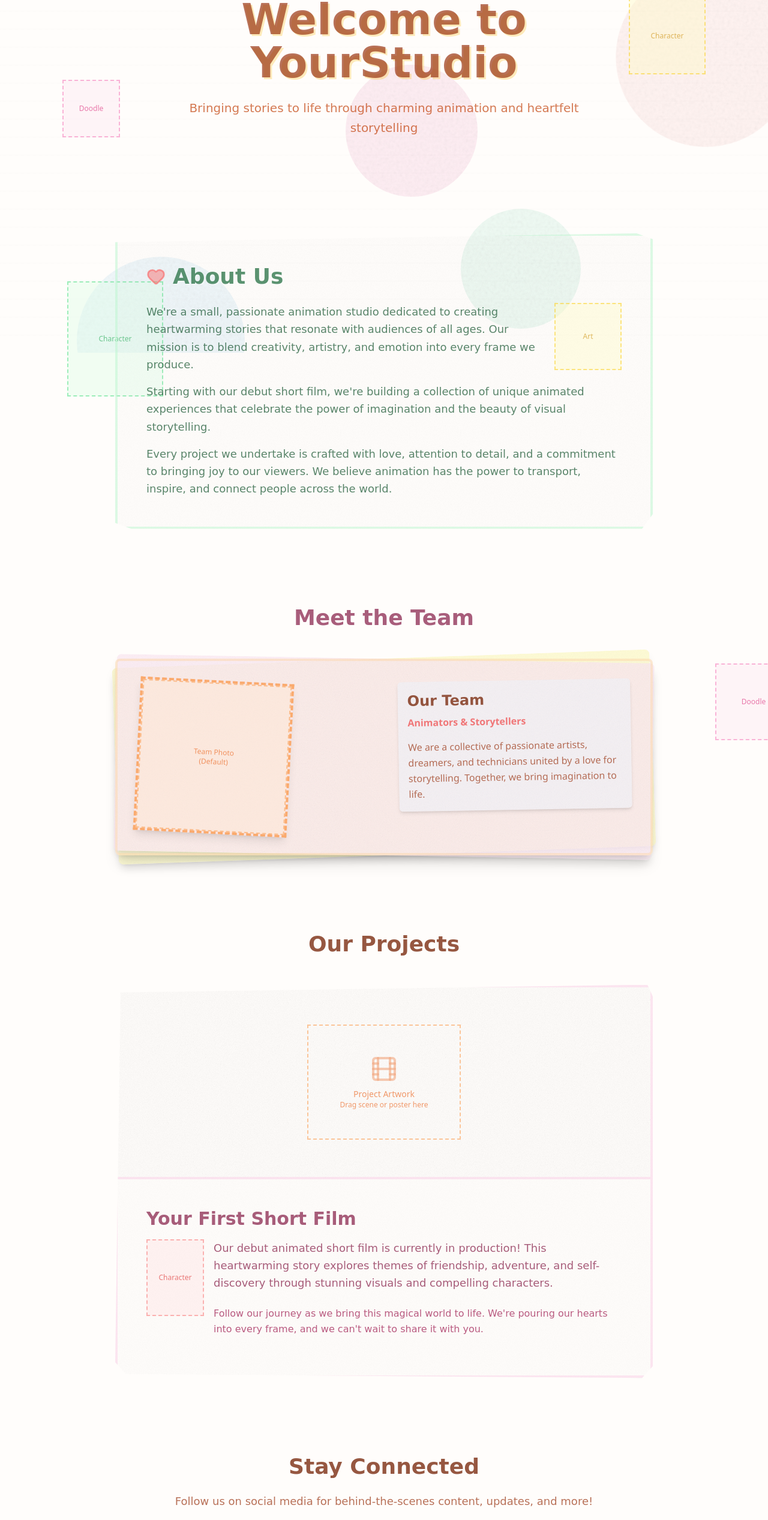
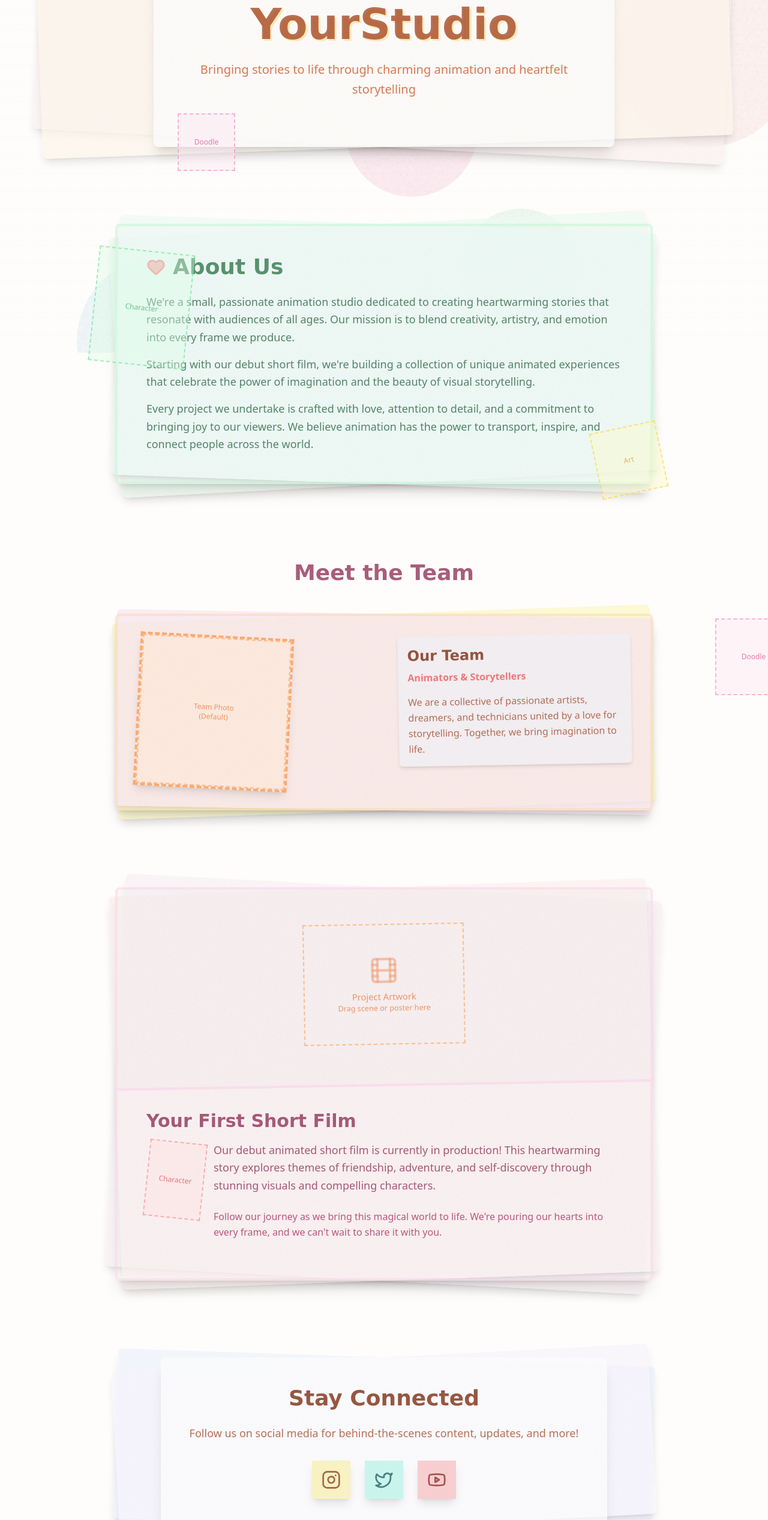
Before and after one commit to lemoncheeks-animation/lemoncheeksanimation.github.io, a React (Create React App) app: page / in a window 1280 px wide. Shown: the part 212-2746 px from the top of the page at 60% size. Built offline with nearby package versions, Linux system fonts and the light colour scheme.

Commit message:
Scrapbook like sections

```diff
--- a/src/App.js
+++ b/src/App.js
@@ -95,10 +95,16 @@ export default function AnimationStudio() {
       </nav>
 
       {/* Hero Section */}
-      <section id="home" className="pt-44 pb-16 px-4 relative">
-        <div className="max-w-6xl mx-auto text-center relative">
+      <section id="home" className="py-16 px-4 relative">
+        <div className="flex justify-center relative z-10 w-full max-w-6xl mx-auto">
+          {/* Layer 1 (background paper, slightly rotated) */}
+          <div className="absolute inset-0 bg-red-50/70 rounded-lg transform rotate-3 shadow-lg z-0" style={textureStyle}></div>
+          {/* Layer 2 (another background paper, slightly rotated differently) */}
+          <div className="absolute inset-0 bg-orange-50/70 rounded-lg transform -rotate-2 shadow-lg z-0" style={textureStyle}></div>
+
+          <div className="relative max-w-6xl mx-auto text-center p-8 md:p-12 rounded-lg shadow-xl z-10" style={{ backgroundColor: 'rgba(255,255,255,0.7)', ...textureStyle }}>
             {/* Artwork placeholder - flying character */}
-          <div className="absolute top-0 right-10 w-32 h-32 bg-yellow-100/40 border-2 border-dashed border-yellow-400/50 flex items-center justify-center text-xs text-yellow-600/60" title="Drag character artwork here">
+            <div className="absolute -top-10 right-10 w-32 h-32 bg-yellow-100/40 border-2 border-dashed border-yellow-400/50 flex items-center justify-center text-xs text-yellow-600/60 transform rotate-6" title="Drag character artwork here">
               Character
             </div>
 
@@ -109,29 +115,32 @@ export default function AnimationStudio() {
               Welcome to<br/>YourStudio
             </h1>
 
-          <p className="text-xl text-orange-700/70 mb-8 max-w-2xl mx-auto font-medium leading-relaxed" style={{ fontFamily: 'Comic Sans MS, cursive' }}>
+            <p className="text-xl text-orange-700/70 mb-8 max-w-2xl mx-auto font-medium leading-relaxed" style={{ fontFamily: 'system-ui, -apple-system, BlinkMacSystemFont, "Segoe UI", Roboto, "Helvetica Neue", Arial, "Noto Sans", sans-serif, "Apple Color Emoji", "Segoe UI Emoji", "Segoe UI Symbol", "Noto Color Emoji"' }}>
               Bringing stories to life through charming animation and heartfelt storytelling
             </p>
 
             {/* Artwork placeholder - small decorative element */}
-          <div className="absolute bottom-0 left-10 w-24 h-24 bg-pink-100/40 border-2 border-dashed border-pink-400/50 flex items-center justify-center text-xs text-pink-600/60" title="Drag artwork here">
+            <div className="absolute -bottom-10 left-10 w-24 h-24 bg-pink-100/40 border-2 border-dashed border-pink-400/50 flex items-center justify-center text-xs text-pink-600/60 transform -rotate-8" title="Drag artwork here">
               Doodle
+            </div>
           </div>
         </div>
       </section>
 
       {/* About Section */}
       <section id="about" className="py-16 px-4 relative">
-        <div className="max-w-4xl mx-auto relative">
+        <div className="flex justify-center relative z-10 w-full max-w-4xl mx-auto">
+          {/* Layer 1 (background paper, slightly rotated) */}
+          <div className="absolute inset-0 bg-green-50/70 rounded-lg transform -rotate-3 shadow-lg z-0" style={textureStyle}></div>
+          {/* Layer 2 (another background paper, slightly rotated differently) */}
+          <div className="absolute inset-0 bg-teal-50/70 rounded-lg transform rotate-2 shadow-lg z-0" style={textureStyle}></div>
+
+          <div className="relative bg-gradient-to-br from-green-50/60 to-teal-50/60 shadow-xl p-8 md:p-12 border-4 border-green-200/50 rounded-lg z-10" style={textureStyle}>
             {/* Artwork placeholder - left side character */}
-          <div className="absolute -left-20 top-20 w-40 h-48 bg-green-100/40 border-2 border-dashed border-green-400/50 flex items-center justify-center text-xs text-green-600/60 hidden lg:flex" title="Drag character artwork here">
+            <div className="absolute -left-10 top-10 w-40 h-48 bg-green-100/40 border-2 border-dashed border-green-400/50 flex items-center justify-center text-xs text-green-600/60 hidden lg:flex transform rotate-6" title="Drag character artwork here">
               Character
             </div>
 
-          <div className="bg-gradient-to-br from-green-50/60 to-teal-50/60 shadow-xl p-8 md:p-12 border-4 border-green-200/50" style={{
-            clipPath: 'polygon(0 3%, 97% 0%, 100% 2%, 100% 95%, 98% 100%, 3% 100%, 0 98%)',
-            ...textureStyle
-          }}>
             <div className="flex items-center gap-3 mb-6">
               <Heart className="w-8 h-8 text-red-400/70 fill-red-400/50" />
               <h2 className="text-4xl font-bold text-green-800/70" style={{
@@ -141,11 +150,11 @@ export default function AnimationStudio() {
             </div>
 
             {/* Small artwork placeholder inside */}
-            <div className="float-right ml-4 mb-4 w-28 h-28 bg-yellow-100/40 border-2 border-dashed border-yellow-400/50 flex items-center justify-center text-xs text-yellow-600/60" title="Drag artwork here">
+            <div className="absolute -right-5 -bottom-5 w-28 h-28 bg-yellow-100/40 border-2 border-dashed border-yellow-400/50 flex items-center justify-center text-xs text-yellow-600/60 transform -rotate-12" title="Drag artwork here">
               Art
             </div>
 
-            <div className="space-y-4 text-lg text-green-900/70 leading-relaxed" style={{ fontFamily: 'Comic Sans MS, cursive' }}>
+            <div className="space-y-4 text-lg text-green-900/70 leading-relaxed" style={{ fontFamily: 'system-ui, -apple-system, BlinkMacSystemFont, "Segoe UI", Roboto, "Helvetica Neue", Arial, "Noto Sans", sans-serif, "Apple Color Emoji", "Segoe UI Emoji", "Segoe UI Symbol", "Noto Color Emoji"' }}>
               <p>
                 We're a small, passionate animation studio dedicated to creating heartwarming stories
                 that resonate with audiences of all ages. Our mission is to blend creativity, artistry,
@@ -218,21 +227,16 @@ export default function AnimationStudio() {
 
       {/* Projects Section */}
       <section id="projects" className="py-16 px-4 relative">
-        <div className="max-w-4xl mx-auto">
-          <div className="text-center mb-12">
-            <h2 className="text-4xl font-bold text-orange-900/80 inline-block" style={{
-              fontFamily: 'Comic Sans MS, cursive',
-              textShadow: '2px 2px 0px rgba(255,255,255,0.4)'
-            }}>Our Projects</h2>
-          </div>
+        <div className="flex justify-center relative z-10 w-full max-w-4xl mx-auto">
+          {/* Layer 1 (background paper, slightly rotated) */}
+          <div className="absolute inset-0 bg-pink-50/70 rounded-lg transform rotate-3 shadow-lg z-0" style={textureStyle}></div>
+          {/* Layer 2 (another background paper, slightly rotated differently) */}
+          <div className="absolute inset-0 bg-red-50/70 rounded-lg transform -rotate-2 shadow-lg z-0" style={textureStyle}></div>
 
           {/* Project Card */}
-          <div className="bg-gradient-to-br from-pink-50/60 to-red-50/60 border-4 border-pink-200/50 shadow-xl overflow-hidden" style={{
-            clipPath: 'polygon(1% 2%, 99% 0%, 100% 3%, 100% 97%, 98% 100%, 2% 99%, 0 96%)',
-            ...textureStyle
-          }}>
+          <div className="relative bg-gradient-to-br from-pink-50/60 to-red-50/60 border-4 border-pink-200/50 shadow-xl rounded-lg overflow-hidden z-10" style={textureStyle}>
             {/* Large artwork placeholder for project image/scene */}
-            <div className="h-80 bg-gradient-to-br from-yellow-100/40 to-orange-100/40 border-b-4 border-pink-200/50 flex flex-col items-center justify-center relative" style={textureStyle}>
+            <div className="h-80 bg-gradient-to-br from-yellow-100/40 to-orange-100/40 border-b-4 border-pink-200/50 flex flex-col items-center justify-center relative transform -rotate-1 scale-105" style={textureStyle}>
               <div className="w-64 h-48 border-2 border-dashed border-orange-400/50 flex flex-col items-center justify-center text-orange-600/60">
                 <Film className="w-12 h-12 mb-2 opacity-50" />
                 <span className="text-sm">Project Artwork</span>
@@ -246,16 +250,16 @@ export default function AnimationStudio() {
               }}>Your First Short Film</h3>
 
               {/* Small character placeholder */}
-              <div className="float-left mr-4 mb-4 w-24 h-32 bg-red-100/40 border-2 border-dashed border-red-400/50 flex items-center justify-center text-xs text-red-600/60" title="Drag character here">
+              <div className="float-left mr-4 mb-4 w-24 h-32 bg-red-100/40 border-2 border-dashed border-red-400/50 flex items-center justify-center text-xs text-red-600/60 transform rotate-6" title="Drag character here">
                 Character
               </div>
 
-              <p className="text-lg text-pink-900/70 leading-relaxed mb-6" style={{ fontFamily: 'Comic Sans MS, cursive' }}>
+              <p className="text-lg text-pink-900/70 leading-relaxed mb-6" style={{ fontFamily: 'system-ui, -apple-system, BlinkMacSystemFont, "Segoe UI", Roboto, "Helvetica Neue", Arial, "Noto Sans", sans-serif, "Apple Color Emoji", "Segoe UI Emoji", "Segoe UI Symbol", "Noto Color Emoji"' }}>
                 Our debut animated short film is currently in production! This heartwarming story
                 explores themes of friendship, adventure, and self-discovery through stunning
                 visuals and compelling characters.
               </p>
-              <p className="text-pink-800/70 leading-relaxed mb-4" style={{ fontFamily: 'Comic Sans MS, cursive' }}>
+              <p className="text-pink-800/70 leading-relaxed mb-4" style={{ fontFamily: 'system-ui, -apple-system, BlinkMacSystemFont, "Segoe UI", Roboto, "Helvetica Neue", Arial, "Noto Sans", sans-serif, "Apple Color Emoji", "Segoe UI Emoji", "Segoe UI Symbol", "Noto Color Emoji"' }}>
                 Follow our journey as we bring this magical world to life. We're pouring our hearts
                 into every frame, and we can't wait to share it with you.
               </p>
@@ -266,12 +270,18 @@ export default function AnimationStudio() {
 
       {/* Social Links Section */}
       <section className="py-16 px-4 relative">
-        <div className="max-w-4xl mx-auto text-center">
+        <div className="flex justify-center relative z-10 w-full max-w-4xl mx-auto">
+          {/* Layer 1 (background paper, slightly rotated) */}
+          <div className="absolute inset-0 bg-blue-50/70 rounded-lg transform rotate-2 shadow-lg z-0" style={textureStyle}></div>
+          {/* Layer 2 (another background paper, slightly rotated differently) */}
+          <div className="absolute inset-0 bg-purple-50/70 rounded-lg transform -rotate-3 shadow-lg z-0" style={textureStyle}></div>
+
+          <div className="relative max-w-4xl mx-auto text-center p-8 md:p-12 rounded-lg shadow-xl z-10" style={{ backgroundColor: 'rgba(255,255,255,0.7)', ...textureStyle }}>
             <h2 className="text-4xl font-bold text-orange-900/80 mb-6" style={{
               fontFamily: 'Comic Sans MS, cursive',
               textShadow: '2px 2px 0px rgba(255,255,255,0.4)'
             }}>Stay Connected</h2>
-          <p className="text-orange-800/70 text-lg mb-8" style={{ fontFamily: 'Comic Sans MS, cursive' }}>
+            <p className="text-orange-800/70 text-lg mb-8" style={{ fontFamily: 'system-ui, -apple-system, BlinkMacSystemFont, "Segoe UI", Roboto, "Helvetica Neue", Arial, "Noto Sans", sans-serif, "Apple Color Emoji", "Segoe UI Emoji", "Segoe UI Symbol", "Noto Color Emoji"' }}>
               Follow us on social media for behind-the-scenes content, updates, and more!
             </p>
             <div className="flex justify-center gap-6">
@@ -304,17 +314,26 @@ export default function AnimationStudio() {
               </a>
             </div>
           </div>
+        </div>
       </section>
 
       {/* Footer */}
-      <footer className="bg-orange-100/40 text-orange-900/70 py-8 px-4 border-t-4 border-orange-300/40" style={textureStyle}>
-        <div className="max-w-6xl mx-auto text-center">
+      {/* Footer */}
+      <footer className="py-8 px-4 relative">
+        <div className="flex justify-center relative z-10 w-full max-w-6xl mx-auto">
+          {/* Layer 1 (background paper, slightly rotated) */}
+          <div className="absolute inset-0 bg-yellow-50/70 rounded-lg transform -rotate-1 shadow-lg z-0" style={textureStyle}></div>
+          {/* Layer 2 (another background paper, slightly rotated differently) */}
+          <div className="absolute inset-0 bg-orange-50/70 rounded-lg transform rotate-2 shadow-lg z-0" style={textureStyle}></div>
+
+          <div className="relative max-w-6xl mx-auto text-center p-8 rounded-lg shadow-xl z-10" style={{ backgroundColor: 'rgba(255,255,255,0.7)', ...textureStyle }}>
             <div className="flex items-center justify-center gap-2 mb-4">
               <Film className="w-6 h-6 text-orange-700/60" />
               <span className="text-xl font-bold" style={{ fontFamily: 'Comic Sans MS, cursive' }}>YourStudio</span>
             </div>
-          <p className="text-orange-800/60" style={{ fontFamily: 'Comic Sans MS, cursive' }}>© 2024 YourStudio. All rights reserved.</p>
-          <p className="text-orange-700/50 text-sm mt-2" style={{ fontFamily: 'Comic Sans MS, cursive' }}>Creating magic, one frame at a time ✨</p>
+            <p className="text-orange-800/60" style={{ fontFamily: 'system-ui, -apple-system, BlinkMacSystemFont, "Segoe UI", Roboto, "Helvetica Neue", Arial, "Noto Sans", sans-serif, "Apple Color Emoji", "Segoe UI Emoji", "Segoe UI Symbol", "Noto Color Emoji"' }}>© 2024 YourStudio. All rights reserved.</p>
+            <p className="text-orange-700/50 text-sm mt-2" style={{ fontFamily: 'system-ui, -apple-system, BlinkMacSystemFont, "Segoe UI", Roboto, "Helvetica Neue", Arial, "Noto Sans", sans-serif, "Apple Color Emoji", "Segoe UI Emoji", "Segoe UI Symbol", "Noto Color Emoji"' }}>Creating magic, one frame at a time ✨</p>
+          </div>
         </div>
       </footer>
     </div>
```
Lines whose indentation alone changed are shown as unchanged.
